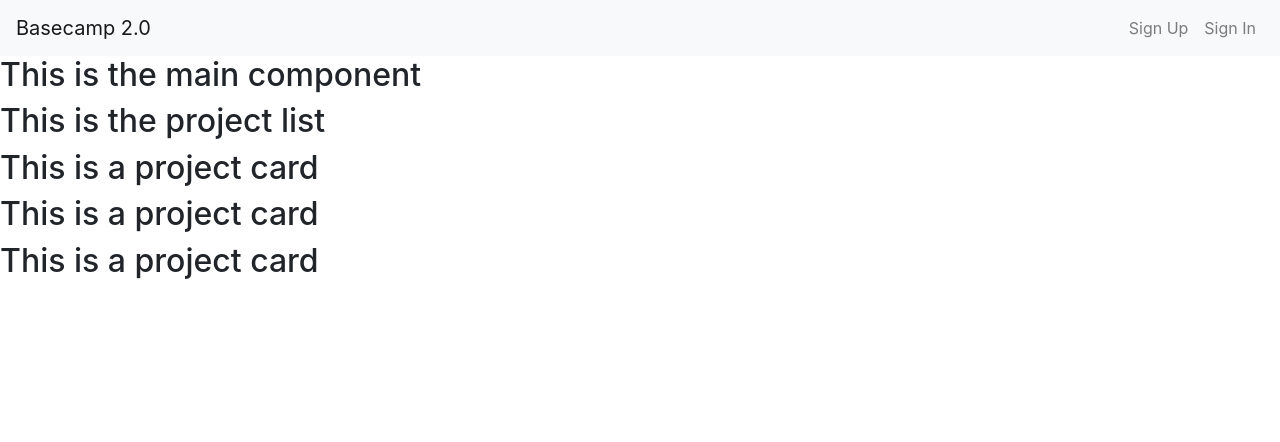
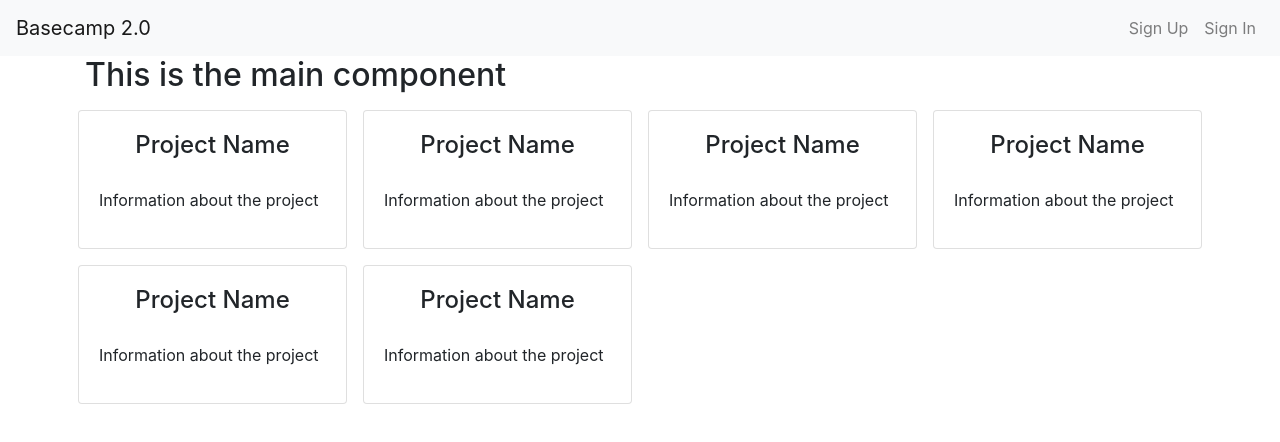
Before and after one commit to kbarnes775/ProjectList, a React (Create React App) app in the folder project-list/: page / in a window 1280 px wide. Shown: the top 442 px of the page. Built offline with nearby package versions, Linux system fonts and the light colour scheme.

Commit message:
card setup

```diff
--- a/project-list/src/components/Main/Main.js
+++ b/project-list/src/components/Main/Main.js
@@ -1,12 +1,12 @@
-import React, { Component } from 'react';
+import React, {Component} from 'react';
 import ProjectList from '../ProjectList/ProjectList';
 
 class Main extends Component {
     render() {
-        return(
-            <div>
+        return (
+            <div className="container">
                 <h2>This is the main component</h2>
-                <ProjectList />
+                <ProjectList/>
             </div>
         );
     }
--- a/project-list/src/components/ProjectCard/ProjectCard.js
+++ b/project-list/src/components/ProjectCard/ProjectCard.js
@@ -1,10 +1,24 @@
-import React, { Component } from 'react';
+import React, {Component} from 'react';
 
 class ProjectCard extends Component {
+
+    openCard() {
+
+    }
+
     render() {
-        return(
-            <div>
-                <h2>This is a project card</h2>
+        return (
+            <div className="col-md-6 col-lg-3 p-2">
+                <div className="card" onClick={this.openCard}>
+                    <div className="card-body">
+                        <h4 className="card-title text-center pb-3">
+                            Project Name
+                        </h4>
+                        <p className="card-text pb-3">
+                            Information about the project
+                        </p>
+                    </div>
+                </div>
             </div>
         );
     }
--- a/project-list/src/components/ProjectList/ProjectList.js
+++ b/project-list/src/components/ProjectList/ProjectList.js
@@ -1,11 +1,13 @@
-import React, { Component } from 'react';
+import React, {Component} from 'react';
 import ProjectCard from "../ProjectCard/ProjectCard";
 
 class ProjectList extends Component {
     render() {
-        return(
-            <div>
-                <h2>This is the project list</h2>
+        return (
+            <div id="projects" className="row">
+                <ProjectCard/>
+                <ProjectCard/>
+                <ProjectCard/>
                 <ProjectCard/>
                 <ProjectCard/>
                 <ProjectCard/>
--- a/project-list/src/index.js
+++ b/project-list/src/index.js
@@ -1,9 +1,10 @@
 import React from 'react';
 import ReactDOM from 'react-dom';
 //import './index.css';
+import './custom.scss';
 import App from './App';
 import * as serviceWorker from './serviceWorker';
-import './custom.scss';
+
 
 ReactDOM.render(<App />, document.getElementById('root'));
 
```
